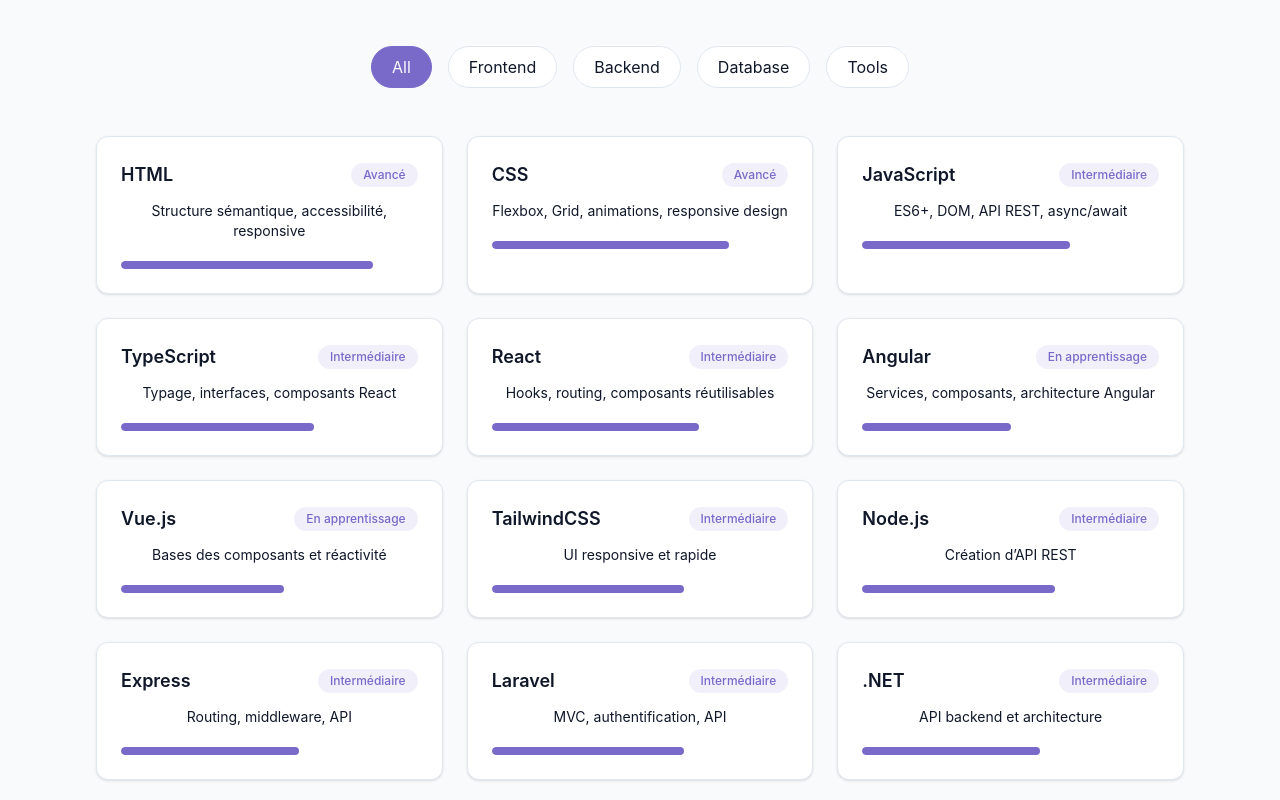
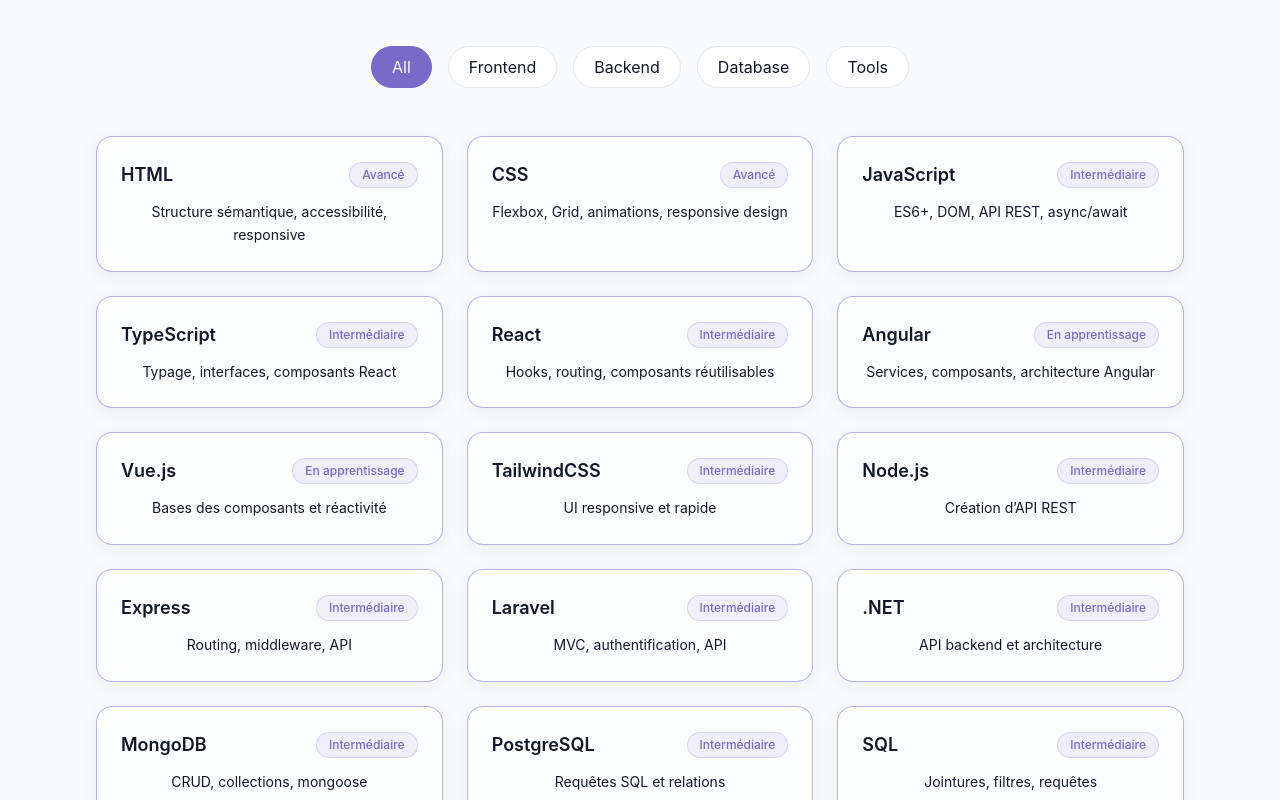
Before and after one commit to Mouloud78/portfolio, a React app: page / in a window 1280 px wide. Shown: the part 1640-2440 px from the top of the page. Built offline with nearby package versions, Linux system fonts and the light colour scheme; the HTML template or start-up script is replaced by a standard one.

Commit message:
skills updated

```diff
--- /dev/null
+++ b/src/components/ProjectsSection.jsx
@@ -0,0 +1,5 @@
+const projects = [];
+
+export const ProjectsSection = () => {
+  return <section id="projects" className="py-16"></section>;
+};
--- a/src/components/SkillsSection.jsx
+++ b/src/components/SkillsSection.jsx
@@ -169,28 +169,40 @@
           {filteredSkills.map((skill, key) => (
             <div
               key={key}
-              className="bg-card p-6 rounded-xl shadow-sm border hover:shadow-md transition-all duration-300"
+              className="
+                    group
+                    relative
+                    overflow-hidden
+                    rounded-2xl
+                    border border-primary/50
+                    bg-card/60
+                    backdrop-blur-sm
+                    p-6
+                    shadow-[0_4px_20px_rgba(0,0,0,0.05)]
+                    transition-all
+                    duration-300
+                    hover:-translate-y-1
+                    hover:border-primary/40
+                    hover:shadow-[0_10px_30px_rgba(139,92,246,0.15)]
+                  "
             >
+              {/* Glow effect */}
+              <div className="absolute inset-0 bg-gradient-to-br from-primary/5 via-transparent to-transparent opacity-0 group-hover:opacity-100 transition-opacity duration-300" />
+
+              <div className="relative z-10">
                 {/* Header */}
                 <div className="flex items-center justify-between mb-3">
                   <h3 className="font-semibold text-lg">{skill.name}</h3>
 
-                <span className="text-xs px-3 py-1 rounded-full bg-primary/10 text-primary font-medium">
+                  <span className="text-xs px-3 py-1 rounded-full bg-primary/10 text-primary font-medium border border-primary/20">
                     {skill.level}
                   </span>
                 </div>
 
                 {/* Description */}
-              <p className="text-sm text-muted-foreground mb-5">
+                <p className="text-sm text-muted-foreground leading-relaxed">
                   {skill.description}
                 </p>
-
-              {/* Progress bar */}
-              <div className="w-full bg-secondary/50 h-2 rounded-full overflow-hidden">
-                <div
-                  className="bg-primary h-2 rounded-full animate-[grow_1.5s_ease-out]"
-                  style={{ width: `${skill.progress}%` }}
-                />
               </div>
             </div>
           ))}
```
Lines whose indentation alone changed are shown as unchanged.
